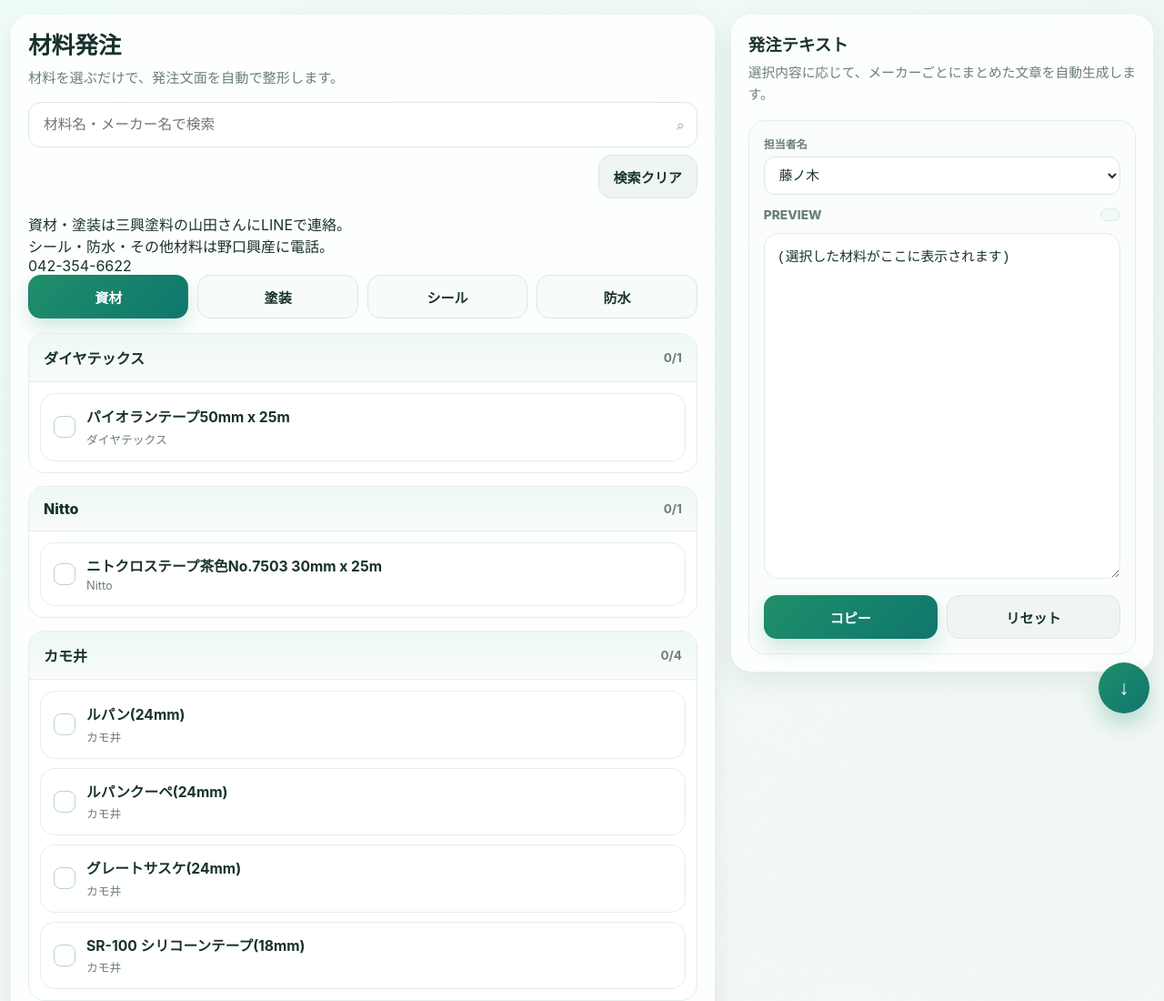
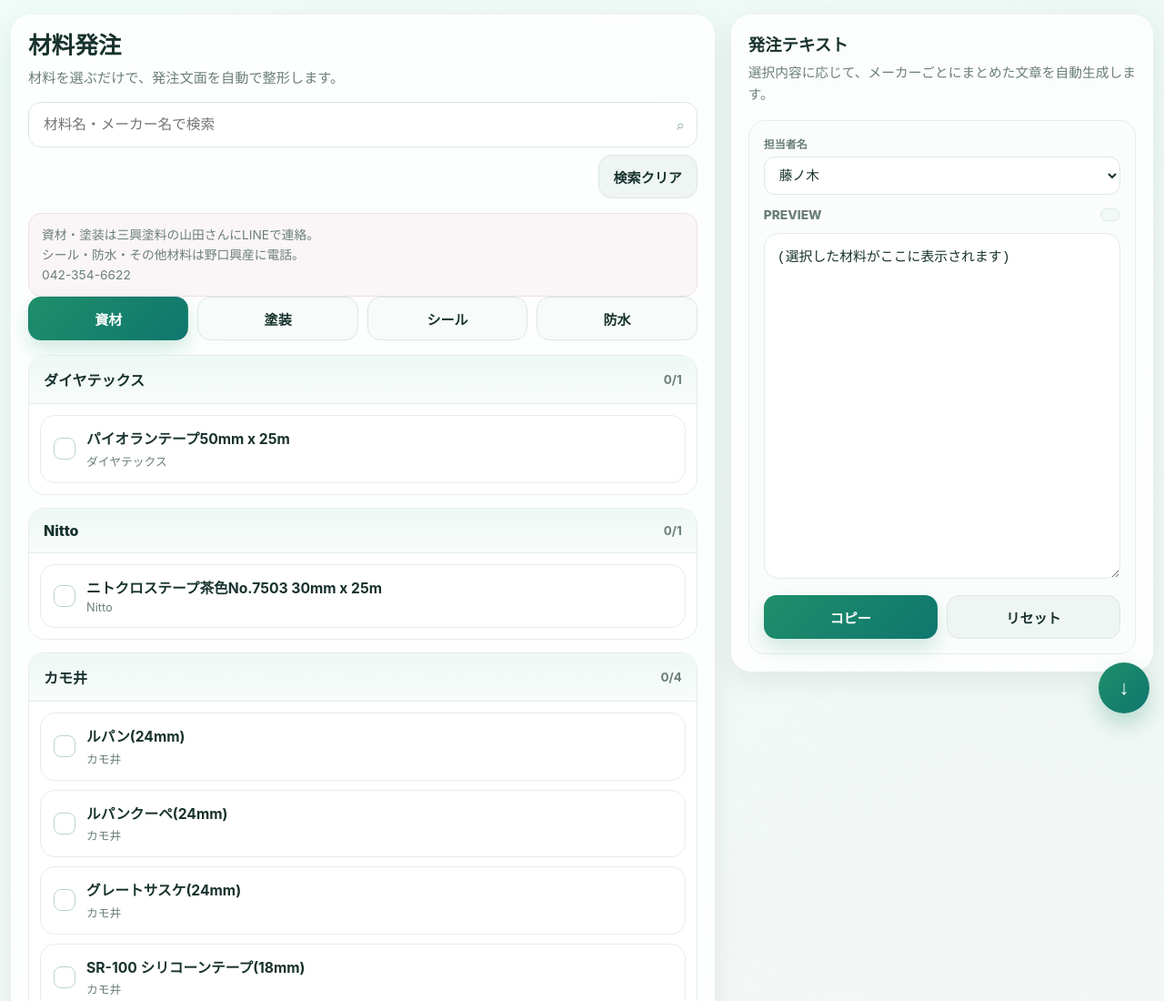
Before and after one commit to yuiha3/material-order, a plain HTML site: page index.html in a window 1280 px wide. Shown: the top 1100 px of the page at 91% size. Drawn offline with Linux system fonts and the light colour scheme.

Commit message:
Update style.css

```diff
--- a/style.css
+++ b/style.css
@@ -166,20 +166,15 @@ body {
   background: linear-gradient(135deg, #1ca66d, #1f8f6a);
 }
 
-.summary-strip {
-  display: flex;
-  gap: 10px;
-  flex-wrap: wrap;
-  margin-bottom: 16px;
-}
-
-.summary-chip {
-  background: #f9fcfb;
-  border: 1px solid var(--line);
+.supplier-information {
+  margin-top: 12px;
+  padding: 12px 14px;
+  background: #faf5f7;
+  border: 1px solid #eddee6;
+  border-radius: 14px;
   color: var(--muted);
-  border-radius: 999px;
-  padding: 8px 12px;
-  font-size: 0.85rem;
+  font-size: 0.86rem;
+  line-height: 1.6;
 }
 
 .tabs {
```
